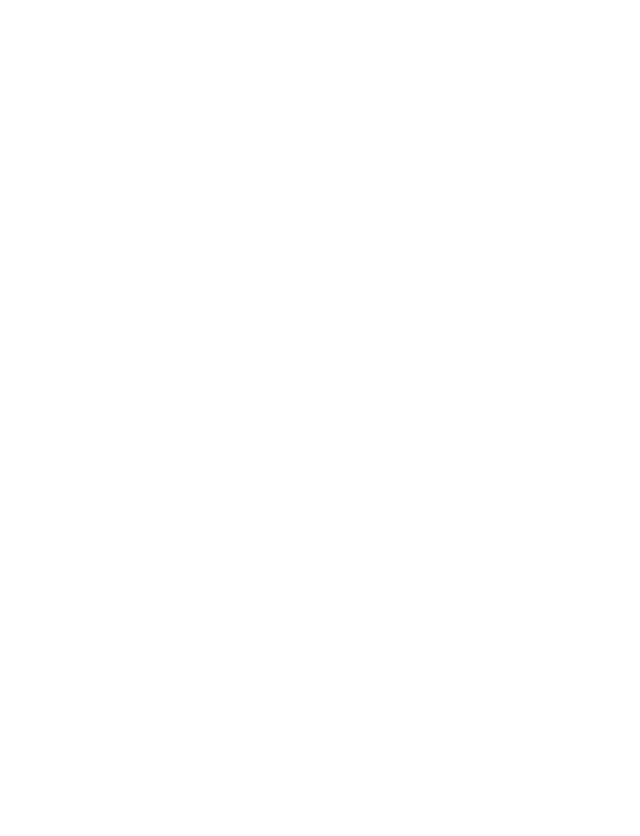
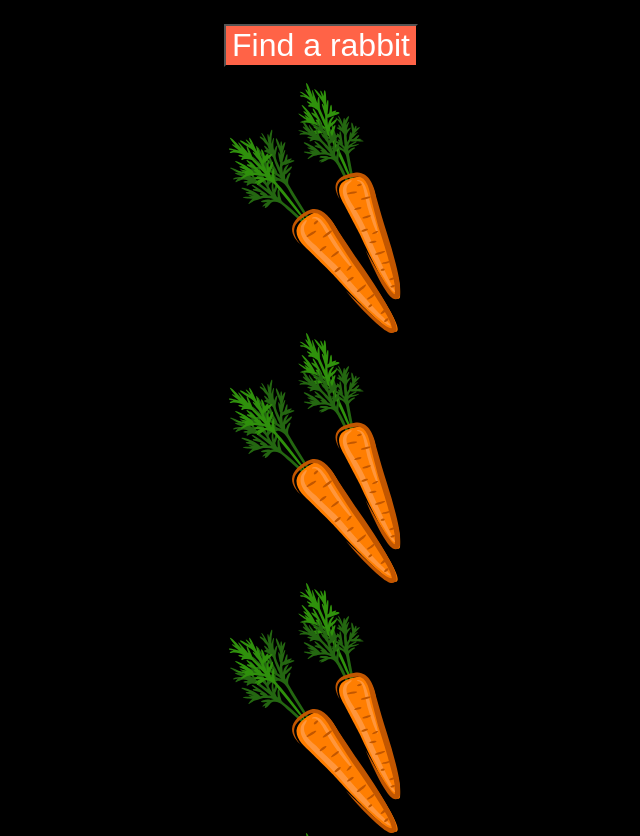
Before and after one commit to ddanya6327/JavaScript, a plain HTML site: page practice/rabbits/index.html in a window 1280 px wide. Shown: the top 836 px of the page, without its empty margins (319-959 px from the left). Before the commit the page ends 800 px from the top, so only its background shows below. Drawn offline with Linux system fonts and the light colour scheme.

Commit message:
add Scroll practice

```diff
--- a/practice/rabbits/index.html
+++ b/practice/rabbits/index.html
@@ -4,9 +4,48 @@
     <meta charset="UTF-8" />
     <meta name="viewport" content="width=device-width, initial-scale=1.0" />
     <title>Scroll</title>
-    <style></style>
+    <style>
+      body {
+        background-color: black;
+        text-align: center;
+      }
+
+      img {
+        display: block;
+        margin: auto;
+      }
+
+      button {
+        outline: none;
+        background-color: tomato;
+        font-size: 32px;
+        color: white;
+        cursor: pointer;
+        margin: 16px 0;
+      }
+    </style>
   </head>
   <body>
-    <script></script>
+    <button>Find a rabbit</button>
+    <img src="img/carrot.png" alt="carrot" />
+    <img src="img/carrot.png" alt="carrot" />
+    <img src="img/carrot.png" alt="carrot" />
+    <img src="img/carrot.png" alt="carrot" />
+    <img src="img/carrot.png" alt="carrot" />
+    <img src="img/carrot.png" alt="carrot" />
+    <img src="img/carrot.png" alt="carrot" />
+    <img id="rabbit" src="img/rabbit.png" alt="rabbit" />
+    <img src="img/carrot.png" alt="carrot" />
+    <img src="img/carrot.png" alt="carrot" />
+    <img src="img/carrot.png" alt="carrot" />
+
+    <script>
+      const button = document.querySelector("button");
+      const rabbit = document.querySelector("#rabbit");
+
+      button.addEventListener("click", () => {
+        rabbit.scrollIntoView({ behavior: "smooth", block: "center" });
+      });
+    </script>
   </body>
 </html>
```
Also changed, not shown: practice/coordinates/main.js (+6 -6 lines).
